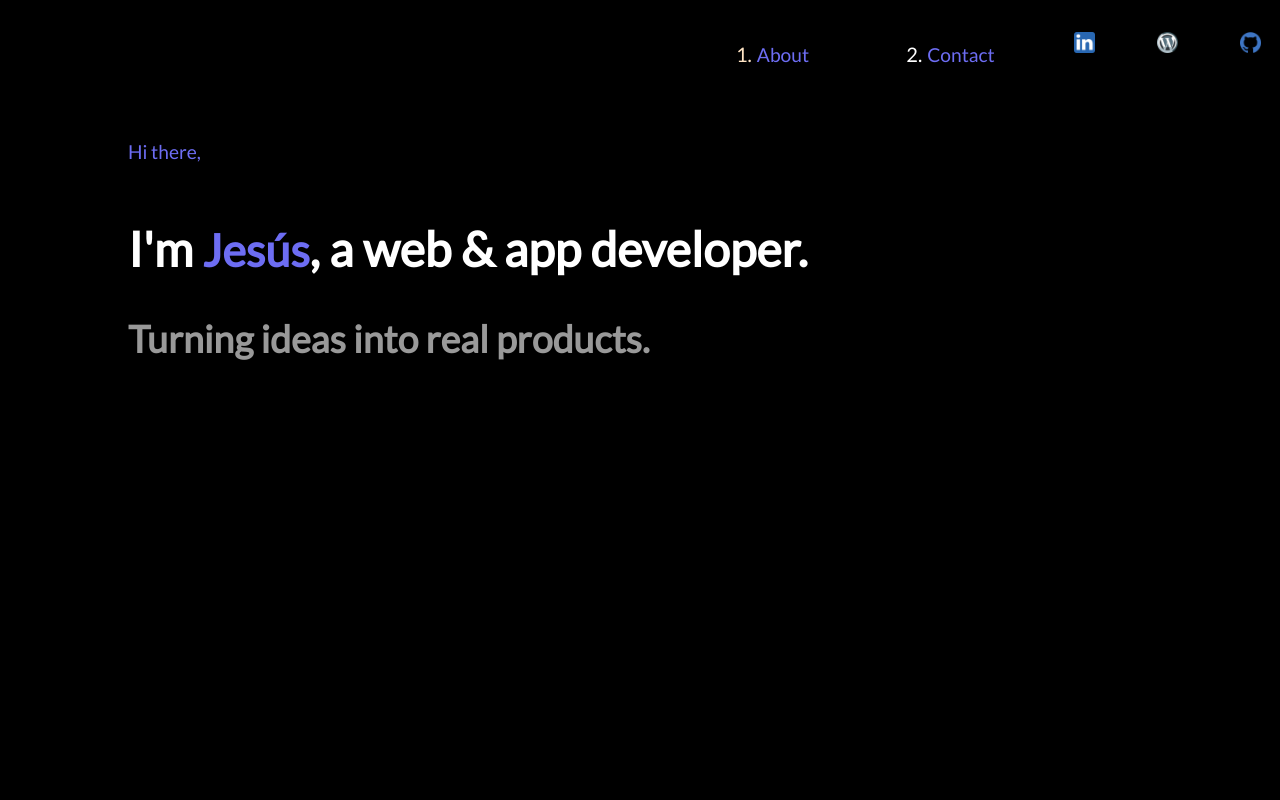
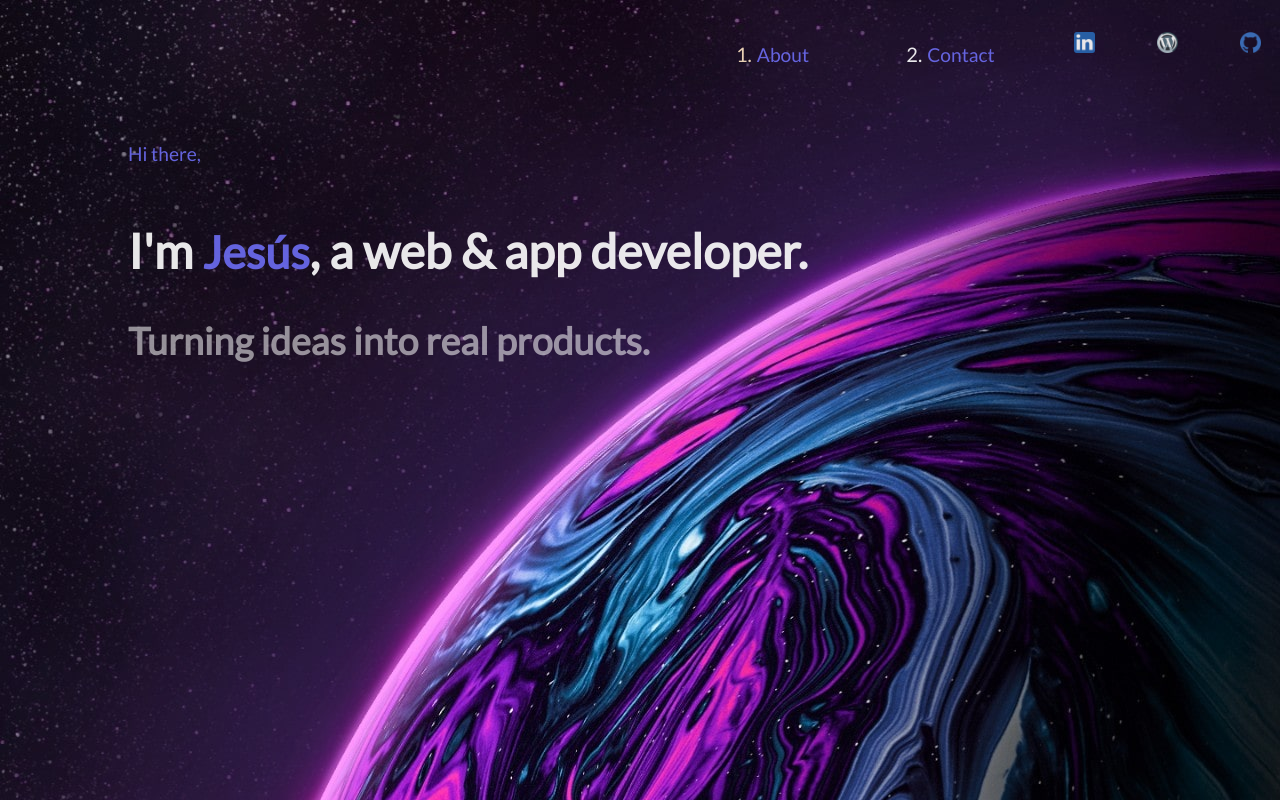
Before and after one commit to xus84/portfolio-homepage, a plain HTML site: page index.html in a window 1280 px wide. Drawn offline with Linux system fonts and the light colour scheme.

Commit message:
image background added

```diff
--- a/styles.css
+++ b/styles.css
@@ -7,7 +7,6 @@
   margin: 0;
   width: 100%vw;
   height: 100%vh;
-  background-color: black;
   font-family: Lato;
 }
 
@@ -20,7 +19,13 @@ nav {
   height: 50px;
 }
 
-img{
+body {
+  background-image: url(./img/6726661-min.jpg);
+  background-repeat: no-repeat;
+  opacity: 0.9;
+}
+
+img {
   width: 1.3rem;
   height: 1.3rem;
 }
@@ -34,7 +39,7 @@ ul {
 
 a {
   text-decoration: none;
-  color:inherit;
+  color: inherit;
 }
 
 li {
@@ -89,60 +94,70 @@ h3 {
 
 ul * {
   box-sizing: border-box;
-        transition: all .35s ease;
+  transition: all 0.35s ease;
 }
 
 li {
   display: inline-block;
   list-style: outside none none;
-        margin: .4em 0.9em;
+  margin: 0.4em 0.9em;
   padding: 0;
 }
 
-       .about_effect, .contact_effect {
-        padding: .4em .7em;
+.about_effect,
+.contact_effect {
+  padding: 0.4em 0.7em;
   position: relative;
   text-decoration: none;
   font-size: 20px;
 }
 
-       .about_effect::before, .contact_effect::before,
-       .about_effect::after, .contact_effect::after {
-        content: '';
+.about_effect::before,
+.contact_effect::before,
+.about_effect::after,
+.contact_effect::after {
+  content: "";
   height: 12px;
   width: 12px;
   position: absolute;
-        transition: all .35s ease;
+  transition: all 0.35s ease;
   opacity: 0;
 }
 
-       .about_effect::before, .contact_effect::before {
-        content: '';
+.about_effect::before,
+.contact_effect::before {
+  content: "";
   right: 0;
   top: 0;
-        border-top: 3px solid   #17514f;
+  border-top: 3px solid #17514f;
   border-right: 3px solid #17518f;
   transform: translate(-100%, 50%);
 }
 
-      .about_effect::after, .contact_effect::after {
-        content: '';
+.about_effect::after,
+.contact_effect::after {
+  content: "";
   left: 0;
   bottom: 0;
   border-bottom: 3px solid #17514f;
   border-left: 3px solid #17518f;
-        transform: translate(100%, -50%)
+  transform: translate(100%, -50%);
 }
 
 .about_effect:hover:before,
 .about_effect:hover:after,
 .contact_effect:hover:before,
-      .contact_effect:hover:after
-      {
-        transform: translate(0,0);
+.contact_effect:hover:after {
+  transform: translate(0, 0);
   opacity: 1;
 }
 
-       .about_effect:hover, .contact_effect:hover {
+.about_effect:hover,
+.contact_effect:hover {
   color: rgb(213, 213, 246);
 }
+
+main {
+  overflow: hidden;
+  position: relative;
+}
```
Also changed, not shown: img/6726661-min.jpg (added). Lines whose indentation alone changed are shown as unchanged.
